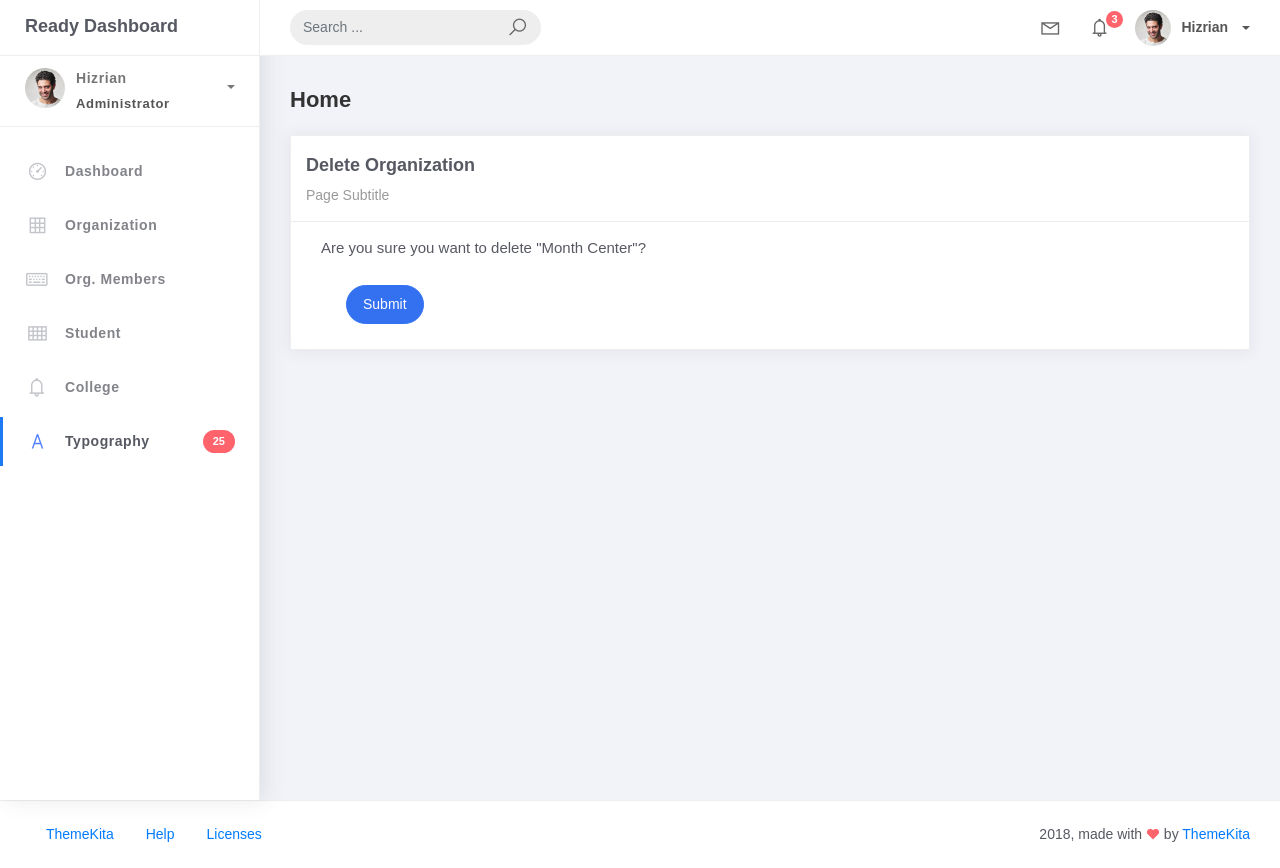
After one commit to jesselmaehusain/PSUsphere, a Django app: page /organization_list/3/delete in a window 1280 px wide. The commit adds this page. Run offline with Django 5.2, Linux system fonts and the light colour scheme; data comes from the database, SQL or seed files in the repository; some libraries are stand-ins or nearby versions.

Commit message:
Modified Delete Oraganization is working in templates

```diff
--- a/projectsite/projectsite/urls.py
+++ b/projectsite/projectsite/urls.py
@@ -1,6 +1,6 @@
 from django.contrib import admin
 from django.urls import path
-from studentorg.views import HomePageView, OrganizationList, OrganizationCreateView, OrganizationUpdateView
+from studentorg.views import HomePageView, OrganizationList, OrganizationCreateView, OrganizationUpdateView, OrganizationDeleteView
 from studentorg import views
 
 urlpatterns = [
@@ -9,4 +9,5 @@ urlpatterns = [
     path('organization_list', OrganizationList.as_view(), name='organization-list'),
     path('organization_list/add', OrganizationCreateView.as_view(), name='organization-add'),
     path('organization_list/<pk>', OrganizationUpdateView.as_view(), name='organization-update'),
+    path('organization_list/<pk>/delete', OrganizationDeleteView.as_view(), name='organization-delete'),
 ]
--- a/projectsite/studentorg/views.py
+++ b/projectsite/studentorg/views.py
@@ -1,6 +1,6 @@
 from django.shortcuts import render
 from django.views.generic.list import ListView
-from django.views.generic.edit import CreateView, UpdateView
+from django.views.generic.edit import CreateView, UpdateView, DeleteView
 from studentorg.models import Organization
 from studentorg.forms import OrganizationForm
 from django.urls import reverse_lazy
@@ -27,3 +27,8 @@ class OrganizationUpdateView(UpdateView):
     form_class = OrganizationForm
     template_name = 'org_edit.html'
     success_url = reverse_lazy('organization-list')
+
+class OrganizationDeleteView(DeleteView):
+    model = Organization
+    template_name = 'org_del.html'
+    success_url = reverse_lazy('organization-list')
--- /dev/null
+++ b/projectsite/templates/org_del.html
@@ -0,0 +1,30 @@
+{% extends 'base.html' %} {% load static %} {% block content %}
+<div class="content">
+    <div class="container-fluid">
+        <h4 class="page-title">Home</h4>
+        <div class="row">
+            <div class="col-md-12">
+                <div class="card">
+                    <div class="card-header">
+                        <div class="card-title">Delete Organization</div>
+                        <div class="card-category">Page Subtitle</div>
+                    </div>
+                    <div class="card-body">
+                        <div class="col-md-6">
+                            <form class="" action="" method="post" novalidate>
+                                <p>Are you sure you want to delete "{{ object }}"?</p>
+                                {% csrf_token %} {% include 'includes/form.html' %}
+                                <div class="form-group">
+                                    <div class="col-md-12 col-sm-3">
+                                        <button type="submit" class="btn btn-primary btn-rounded">Submit</button>
+                                    </div>
+                                </div>
+                            </form>
+                        </div>
+                    </div>
+                </div>
+            </div>
+        </div>
+    </div>
+</div>
+{% endblock %}
--- a/projectsite/templates/org_list.html
+++ b/projectsite/templates/org_list.html
@@ -46,7 +46,10 @@
                                 <td>{{ object.name }}</td>
                                 <td>{{ object.college }}</td>
                                 <td>{{ object.description }}</td>
-                                <td><a href="organization_list/{{ object.id }}">Edit</a></td>
+                                <td>
+                                    <a href="organization_list/{{ object.id }}">Edit</a>
+                                    <a href="organization_list/{{ object.id }}/delete" class="text-danger">Delete</a>
+                                </td>
                             <tr>
                             {% empty %}
                             </tr>
```
